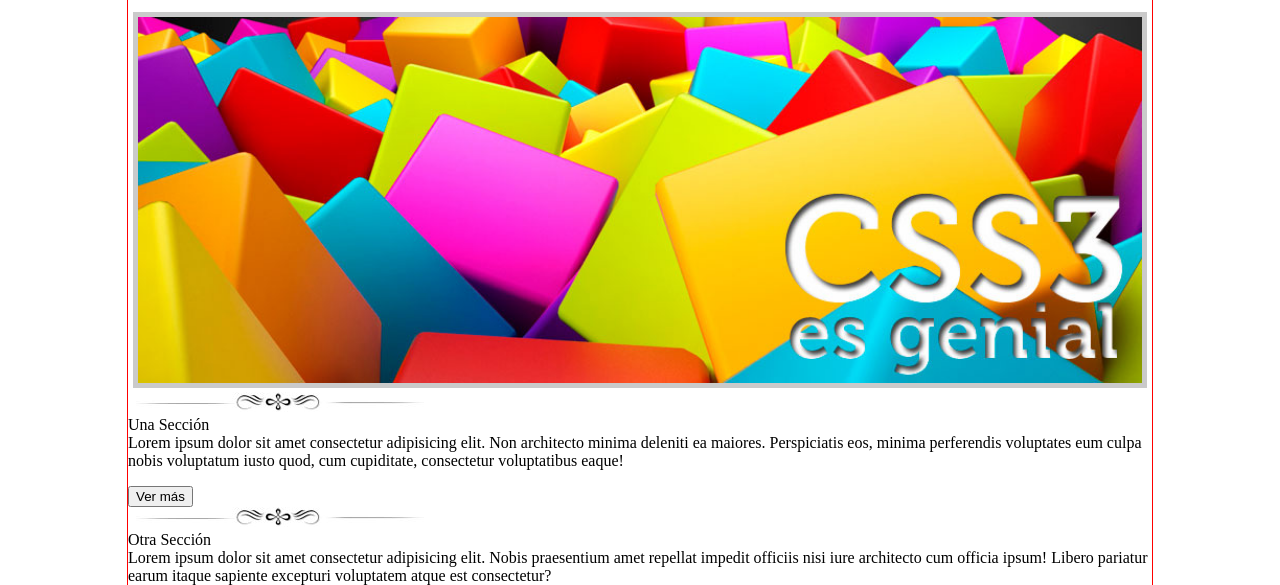
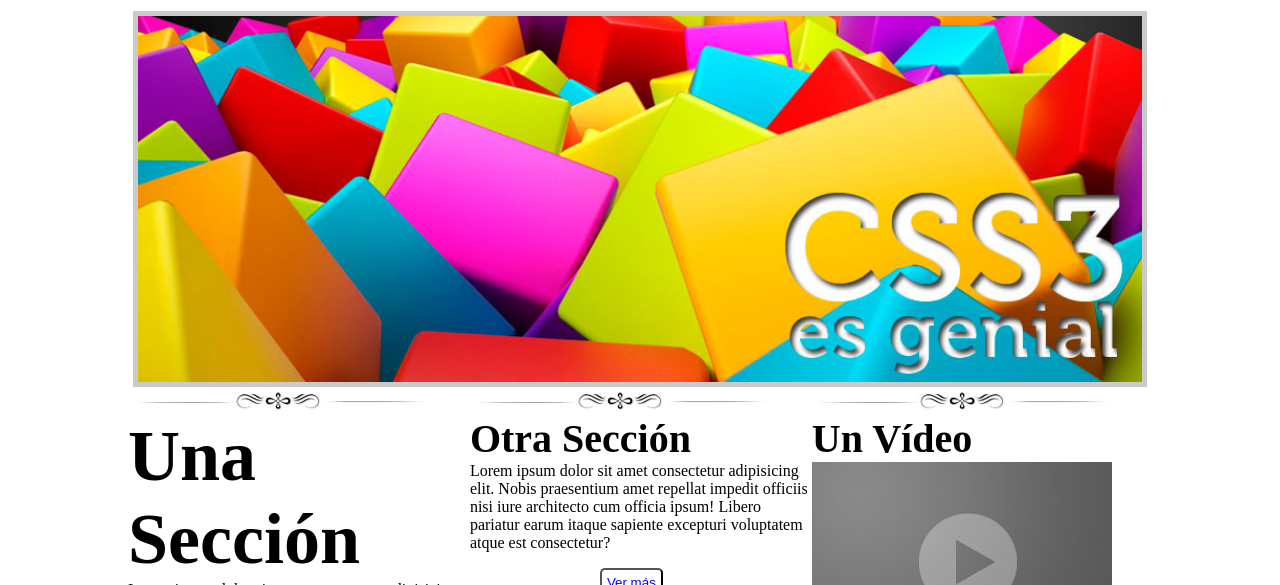
Before and after one commit to YamilethMC/pw10112233, a plain HTML site: page practica01css/index.html in a window 1280 px wide. Shown: the part 215-800 px from the top of the page. Drawn offline with Linux system fonts and the light colour scheme.

Commit message:
Practica 01 CSS terminada

```diff
--- a/practica01css/css/estilos.css
+++ b/practica01css/css/estilos.css
@@ -1,5 +1,5 @@
 body{
-    border: 1px solid red;
+    /* border: 1px solid red; */
     font-size: 16px; /*1em*/
     margin: 0px auto;  /*arriba-abajo, izq-der*/
     max-width: 1024px;
@@ -46,3 +46,28 @@ header nav ul li{
     width: 98%;
     border: 5px solid rgba(150,150,150,0.5);
 }
+#seccion02{
+    margin-bottom: 50px;
+}
+#seccion02 article{
+   /* border: 1px solid blue;*/
+    display: inline-block;
+    vertical-align: top;
+    width: 33.0%;
+}
+#seccion02 article input[type="submit"]{
+    background: white;
+    border-radius: 5px;
+    color: blue;
+    margin-left: 130px;
+    padding: 5px;
+}
+.nito{
+    font-weight: bold; /*Negritas*/
+}
+.otraSeccion{
+    font-size: 2.5em;
+}
+.unaSeccion{
+    font-size: 4.5em;
+}
```
